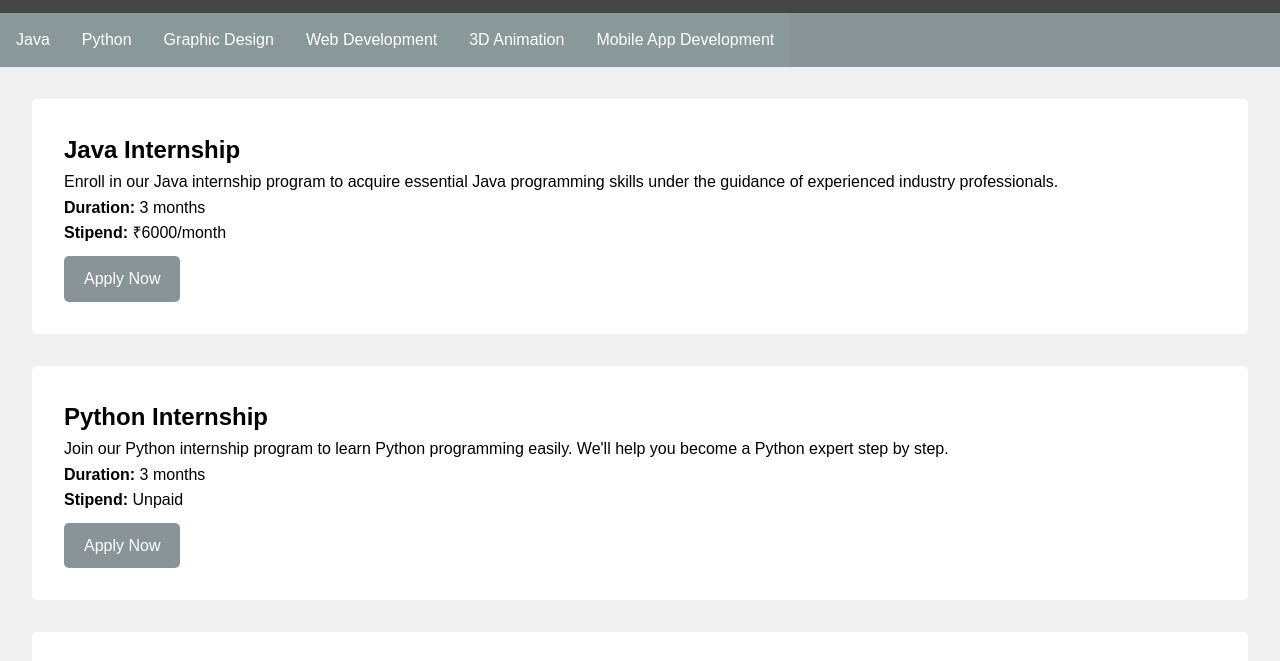
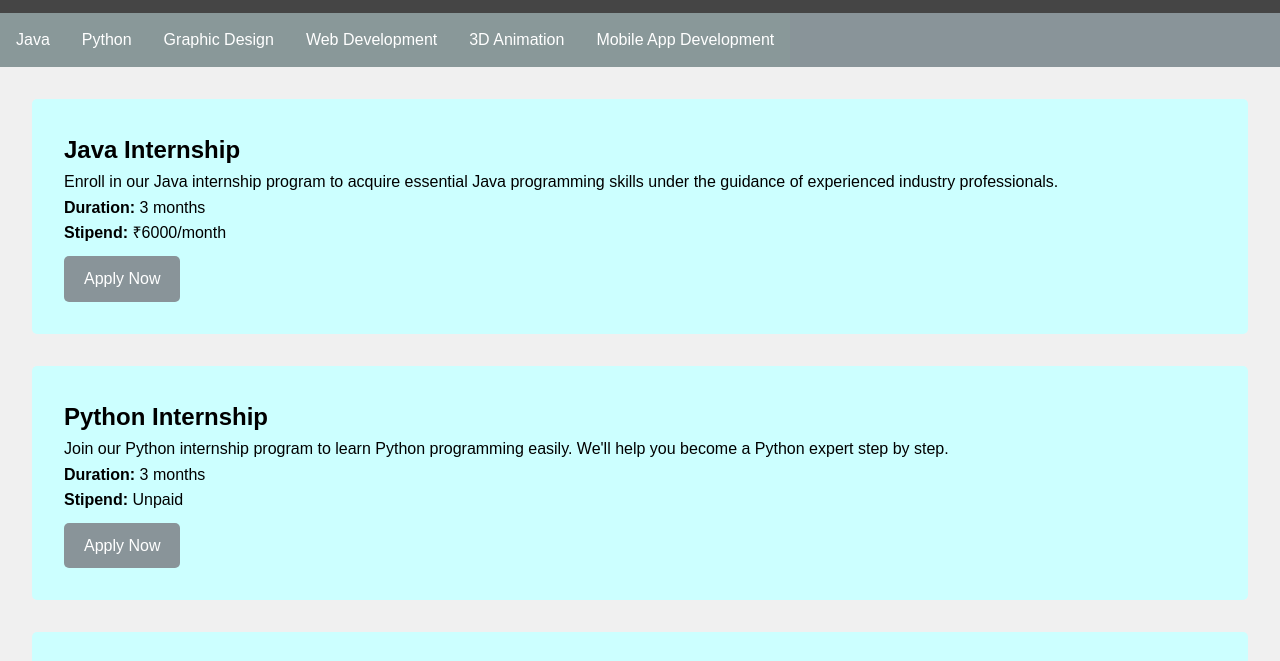
Before and after one commit to Naveen-6744/Internship-Webpage, a plain HTML site: page index.html in a window 1280 px wide. Shown: the part 70-731 px from the top of the page. Drawn offline with Linux system fonts and the light colour scheme.

Commit message:
Update styles.css

```diff
--- a/styles.css
+++ b/styles.css
@@ -41,7 +41,7 @@ nav ul li a:hover {
 }
 
 section {
-    background-color: #fff;
+    background-color: #ccffff;
     padding: 2rem;
     margin: 2rem;
     border-radius: 5px;
```
